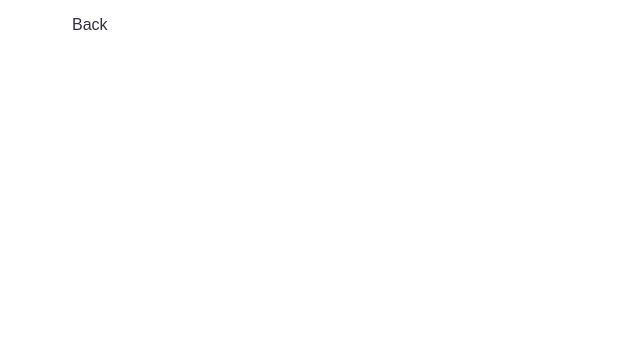
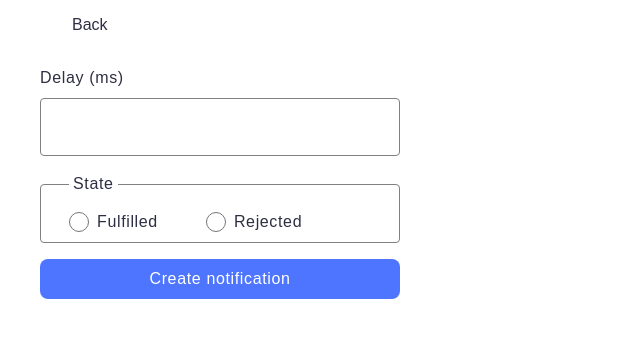
Before and after one commit to vitaliifedunyk/goit-js-hw-10, a website built with Vite: page src/2-snackbar.html in a window 1280 px wide. Shown: the whole page, without its empty margins (0-640 px from the left). Built offline with nearby package versions, Linux system fonts and the light colour scheme.

Commit message:
feat: snackbar

```diff
--- a/src/2-snackbar.html
+++ b/src/2-snackbar.html
@@ -7,12 +7,35 @@
   <meta name="viewport" content="width=device-width, initial-scale=1.0" />
   <title>Snackbar</title>
   <link rel="stylesheet" href="./css/styles.css" />
+  <link rel="stylesheet" href="./css/2-snackbar.css" />
 </head>
 
 <body>
   <main>
     <div class="container">
       <a class="back-link" href="./index.html">Back</a>
+
+      <form class="form">
+        <label>
+          Delay (ms)
+          <input type="number" name="delay" required />
+        </label>
+
+        <fieldset>
+          <legend>State</legend>
+          <label>
+            <input type="radio" name="state" value="fulfilled" required />
+            Fulfilled
+          </label>
+          <label>
+            <input type="radio" name="state" value="rejected" required />
+            Rejected
+          </label>
+        </fieldset>
+
+        <button type="submit">Create notification</button>
+      </form>
+
     </div>
   </main>
 
--- /dev/null
+++ b/src/css/2-snackbar.css
@@ -0,0 +1,87 @@
+.form {
+  display: flex;
+  flex-direction: column;
+  gap: 16px;
+  max-width: 360px;
+  margin-top: 24px;
+}
+
+.form > label {
+  display: flex;
+  flex-direction: column;
+  gap: 8px;
+  font-size: 16px;
+  line-height: 1.5;
+  letter-spacing: 0.04em;
+}
+
+.form input[type='number'] {
+  height: 40px;
+  padding: 8px 16px;
+  border: 1px solid #808080;
+  border-radius: 4px;
+  font: inherit;
+  color: #2e2f42;
+  outline: transparent;
+  transition: border-color 250ms ease;
+}
+
+.form input[type='number']:hover {
+  border-color: #000000;
+}
+
+.form input[type='number']:focus {
+  border-color: #4e75ff;
+}
+
+.form fieldset {
+  display: flex;
+  gap: 48px;
+  margin: 0;
+  padding: 14px 28px 8px;
+  border: 1px solid #808080;
+  border-radius: 4px;
+}
+
+.form fieldset:hover {
+  border-color: #000000;
+}
+
+.form legend {
+  padding: 0 4px;
+  line-height: 1.5;
+  letter-spacing: 0.04em;
+}
+
+.form fieldset label {
+  display: flex;
+  align-items: center;
+  gap: 8px;
+  line-height: 1.5;
+  letter-spacing: 0.04em;
+}
+
+.form input[type='radio'] {
+  width: 20px;
+  height: 20px;
+  margin: 0;
+}
+
+.form button {
+  min-height: 40px;
+  border: none;
+  border-radius: 8px;
+  background-color: #4e75ff;
+  font: inherit;
+  font-weight: 500;
+  line-height: 1.5;
+  letter-spacing: 0.04em;
+  color: #ffffff;
+  cursor: pointer;
+  transition: background-color 250ms ease;
+}
+
+.form button:hover,
+.form button:focus {
+  background-color: #6c8cff;
+}
--- a/src/js/2-snackbar.js
+++ b/src/js/2-snackbar.js
@@ -0,0 +1,41 @@
+import iziToast from 'izitoast';
+import 'izitoast/dist/css/iziToast.min.css';
+
+const formEl = document.querySelector('.form');
+
+formEl.addEventListener('submit', event => {
+  event.preventDefault();
+
+  const formData = new FormData(formEl);
+  const delay = Number(formData.get('delay'));
+  const state = formData.get('state');
+
+  createPromise(delay, state)
+    .then(value => {
+      iziToast.success({
+        message: `Fulfilled promise in ${value}ms`,
+        position: 'topRight',
+      });
+    })
+    .catch(value => {
+      iziToast.error({
+        message: `Rejected promise in ${value}ms`,
+        position: 'topRight',
+      });
+    });
+
+  formEl.reset();
+});
+
+function createPromise(delay, state) {
+  return new Promise((resolve, reject) => {
+    setTimeout(() => {
+      if (state === 'fulfilled') {
+        resolve(delay);
+        return;
+      }
+
+      reject(delay);
+    }, delay);
+  });
+}
```
